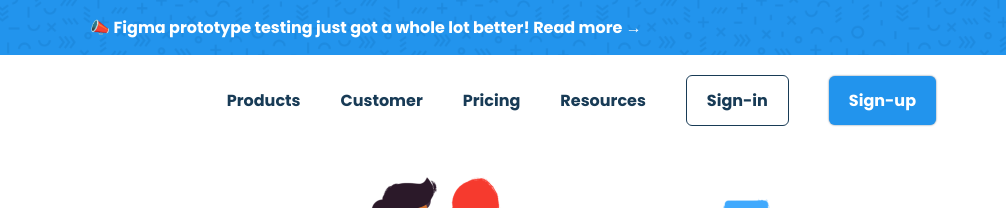
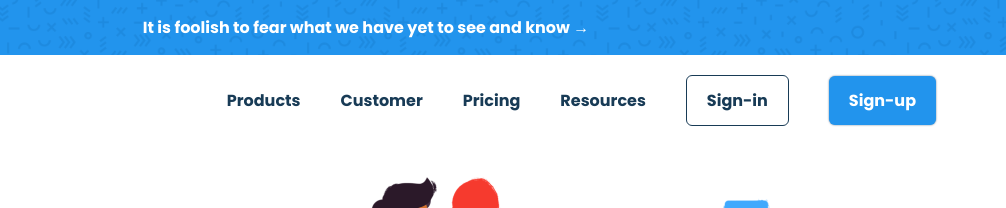
Before and after one commit to sachin915t/modern_layout, a plain HTML site: page index.html in a window 1280 px wide. Shown: the top 208 px of the page, 274-1280 px from the left. Drawn offline with Linux system fonts and the light colour scheme.

Commit message:
Update index.html

```diff
--- a/index.html
+++ b/index.html
@@ -4,7 +4,7 @@
     <meta charset="UTF-8" />
     <meta http-equiv="X-UA-Compatible" content="IE=edge" />
     <meta name="viewport" content="width=device-width, initial-scale=1.0" />
-    <title>Document</title>
+    <title>modernlayout</title>
 
     <link rel="stylesheet" href="style.css" />
   </head>
@@ -13,7 +13,7 @@
     <div class="top-banner">
       <div class="container">
         <div class="small-bold-text banner-text">
-          📣 Figma prototype testing just got a whole lot better! Read more →
+          It is foolish to fear what we have yet to see and know →
         </div>
       </div>
     </div>
```
